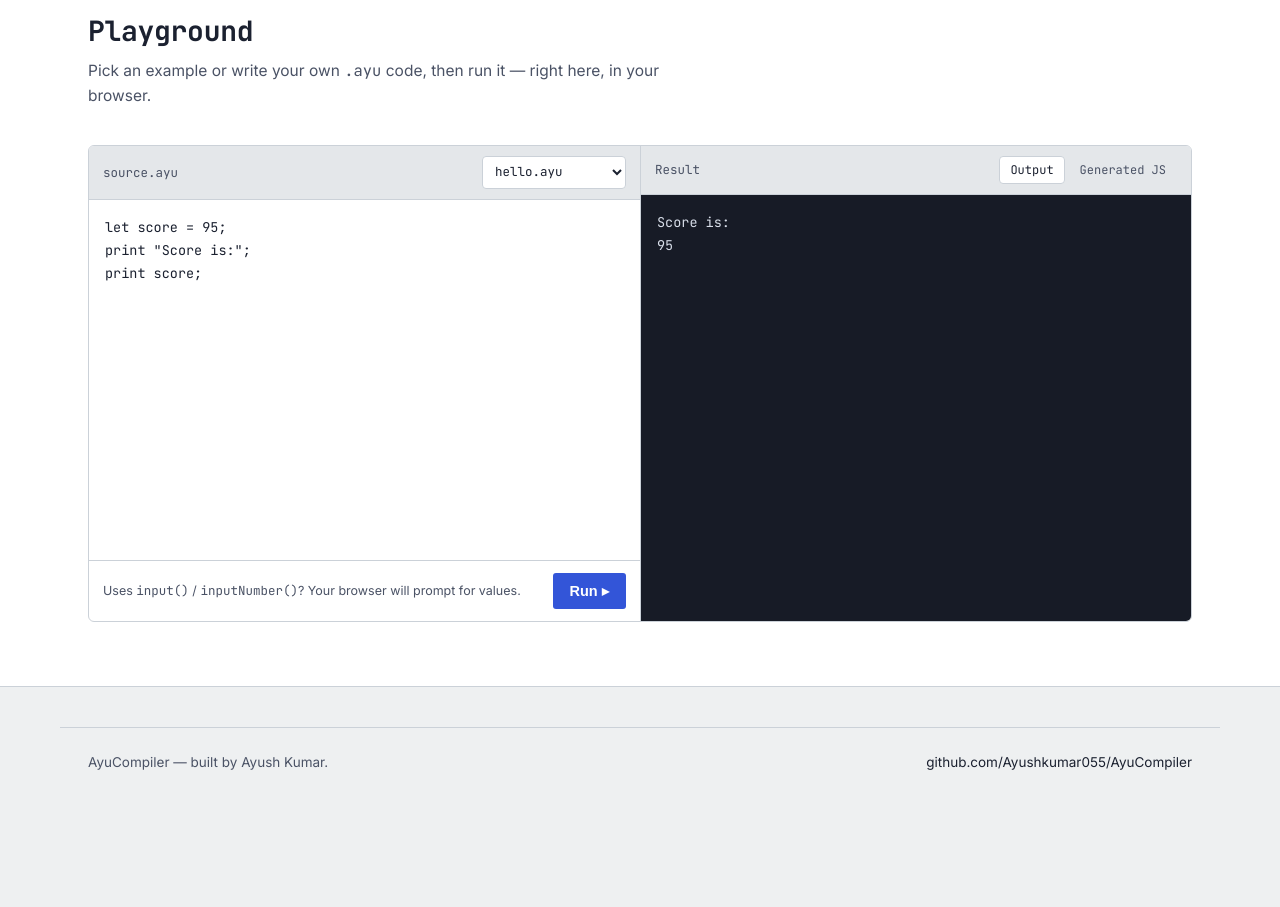
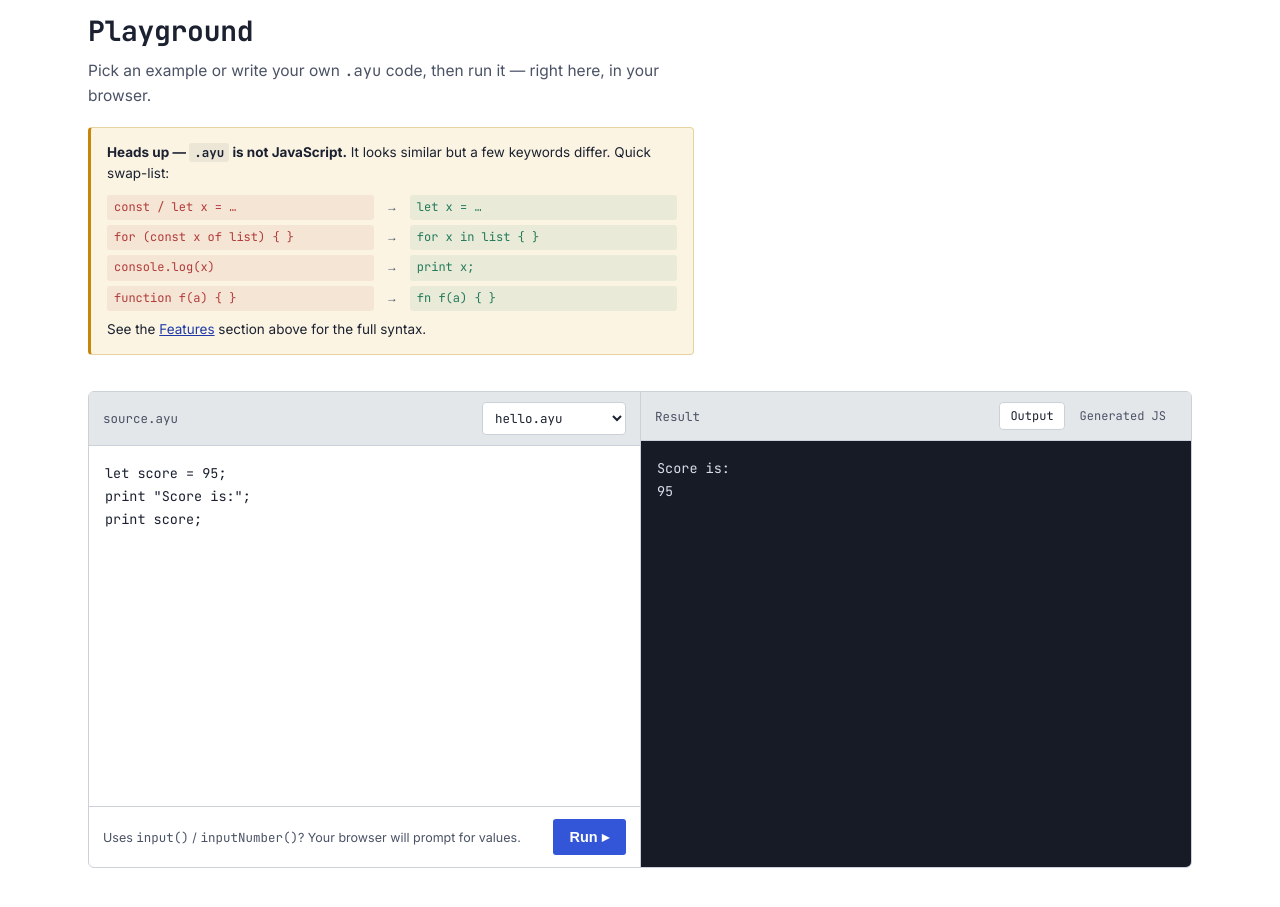
Before and after one commit to Ayushkumar055/AyuCompiler, a website: page index.html in a window 1280 px wide. Shown: the part 2860-3767 px from the top of the page. Before the commit the page ends 3690 px from the top, so only its background shows below. Drawn offline with Linux system fonts and the light colour scheme.

Commit message:
Add note clarifying .ayu is not JavaScript syntax

```diff
--- a/index.html
+++ b/index.html
@@ -157,6 +157,18 @@
 
   /* ---------- playground ---------- */
   #playground{background:#fff; border-top:1px solid var(--line); border-bottom:1px solid var(--line);}
+
+  .not-js-note{
+    margin-top:18px; padding:14px 16px; border:1px solid #E8D3A0; border-left:3px solid var(--amber);
+    background:#FBF4E3; border-radius:4px; font-size:13.5px; color:var(--ink); line-height:1.6; max-width:640px;
+  }
+  .not-js-note code{background:rgba(0,0,0,0.06); padding:1px 5px; border-radius:3px; font-size:12.5px;}
+  .not-js-note a{color:var(--blue-deep); text-decoration:underline;}
+  .not-js-table{margin:10px 0 8px; display:grid; gap:5px;}
+  .not-js-table > div{display:grid; grid-template-columns:1fr 20px 1fr; align-items:center; gap:8px; font-family:'JetBrains Mono',monospace; font-size:12px;}
+  .njs-js{color:#B23B3B; background:rgba(178,59,59,0.08); padding:3px 7px; border-radius:3px;}
+  .njs-ayu{color:var(--green); background:rgba(34,122,91,0.08); padding:3px 7px; border-radius:3px;}
+  .njs-arrow{color:var(--ink-soft); text-align:center;}
   .pg-grid{display:grid; grid-template-columns:1fr 1fr; gap:0; border:1px solid var(--line); border-radius:6px; overflow:hidden;}
   .pg-pane{display:flex; flex-direction:column; min-height:420px;}
   .pg-pane + .pg-pane{border-left:1px solid var(--line);}
@@ -318,6 +330,17 @@
       <div class="section-head">
         <h2>Playground</h2>
         <p>Pick an example or write your own <code>.ayu</code> code, then run it — right here, in your browser.</p>
+        <div class="not-js-note">
+          <strong>Heads up — <code>.ayu</code> is not JavaScript.</strong>
+          It looks similar but a few keywords differ. Quick swap-list:
+          <div class="not-js-table">
+            <div><span class="njs-js">const / let x = …</span><span class="njs-arrow">→</span><span class="njs-ayu">let x = …</span></div>
+            <div><span class="njs-js">for (const x of list) { }</span><span class="njs-arrow">→</span><span class="njs-ayu">for x in list { }</span></div>
+            <div><span class="njs-js">console.log(x)</span><span class="njs-arrow">→</span><span class="njs-ayu">print x;</span></div>
+            <div><span class="njs-js">function f(a) { }</span><span class="njs-arrow">→</span><span class="njs-ayu">fn f(a) { }</span></div>
+          </div>
+          See the <a href="#features">Features</a> section above for the full syntax.
+        </div>
       </div>
 
       <div class="pg-grid">
```
